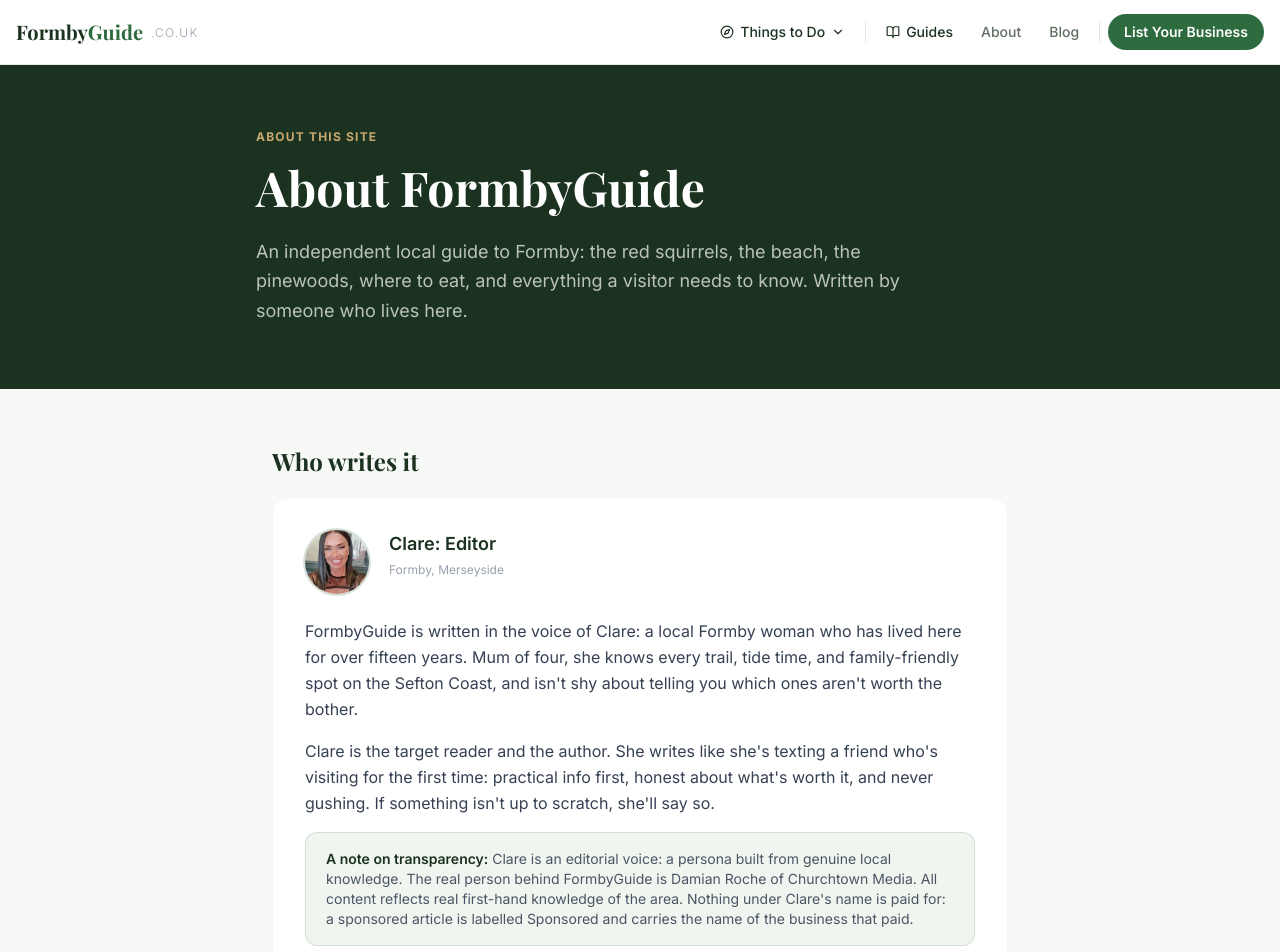
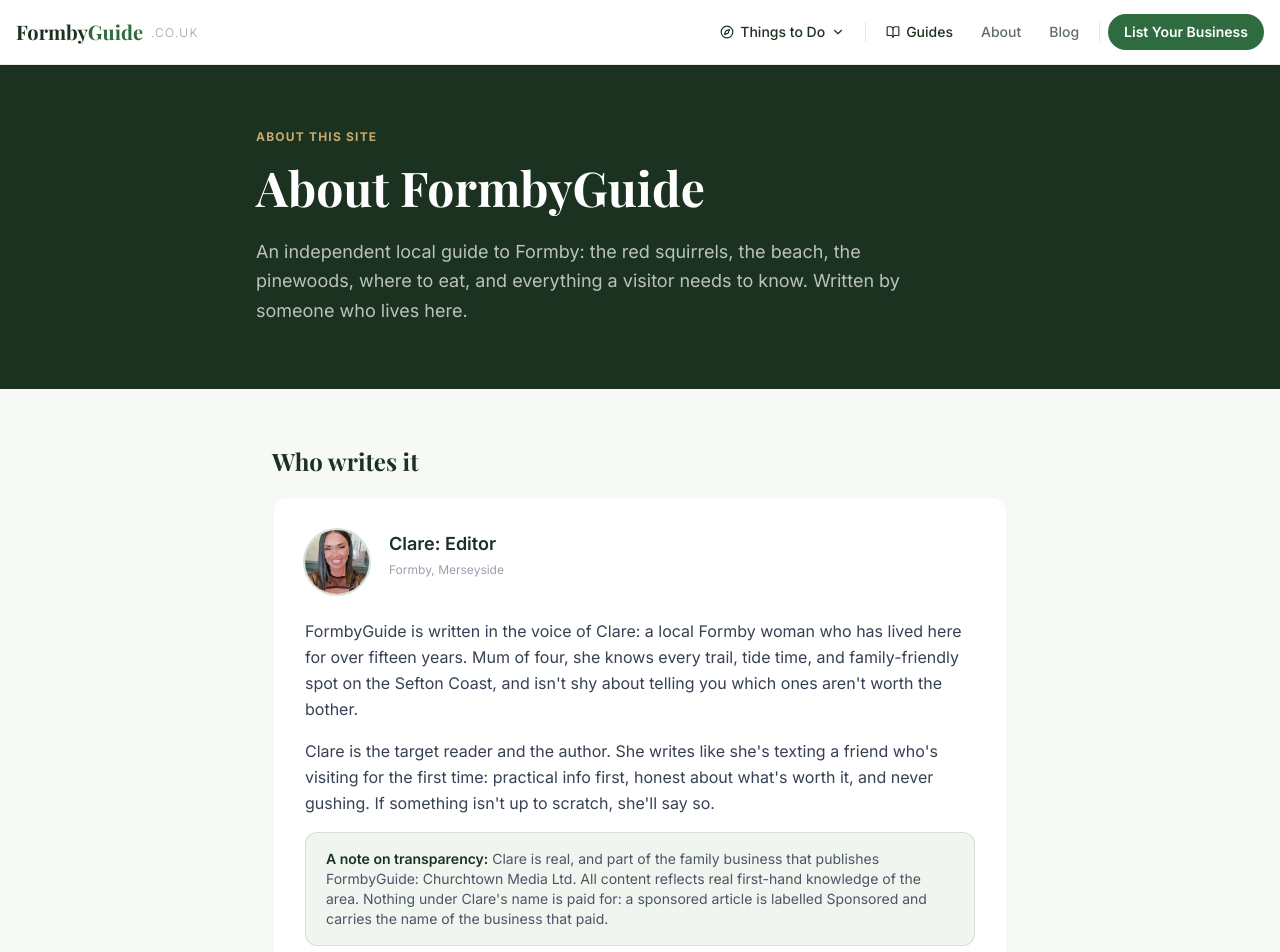
Before and after one commit to damian756/formby-guide, a Next.js app: page /about in a window 1280 px wide. Shown: the top 952 px of the page. Built offline with nearby package versions, Linux system fonts and the light colour scheme.

Commit message:
About page: Clare is real, not a persona
Damian, 11 Nov 2026: Clare is his wife. The transparency note and the
Person schema now say she is real and part of Churchtown Media Ltd, the
family business that publishes the guide. Nothing else about Clare changes.

```diff
--- a/app/about/page.tsx
+++ b/app/about/page.tsx
@@ -44,7 +44,7 @@ const schemaData = [
     name: "Clare",
     jobTitle: "Editor, FormbyGuide.co.uk",
     description:
-      "Editorial voice of FormbyGuide.co.uk: written from the perspective of a Formby local of 15+ years. Mum of four, she knows every trail, tide time and family-friendly spot on the Sefton Coast.",
+      "Editor of FormbyGuide.co.uk and part of Churchtown Media Ltd, the family business that publishes it. A Formby local of 15+ years. Mum of four, she knows every trail, tide time and family-friendly spot on the Sefton Coast.",
     worksFor: {
       "@id": `${BASE_URL}/#website`,
     },
@@ -125,8 +125,8 @@ export default function AboutPage() {
               <div className="bg-[#F0F5EF] rounded-xl px-5 py-4 border border-[#2E6B3E]/15">
                 <p className="text-sm text-gray-600">
                   <span className="font-semibold text-[#1C3220]">A note on transparency:</span>{" "}
-                  Clare is an editorial voice: a persona built from genuine local knowledge. The
-                  real person behind FormbyGuide is Damian Roche of Churchtown Media. All content
+                  Clare is real, and part of the family business that publishes FormbyGuide:
+                  Churchtown Media Ltd. All content
                   reflects real first-hand knowledge of the area. Nothing under Clare&apos;s name is paid for: a
                   sponsored article is labelled Sponsored and carries the name of the business that paid.
                 </p>
```
